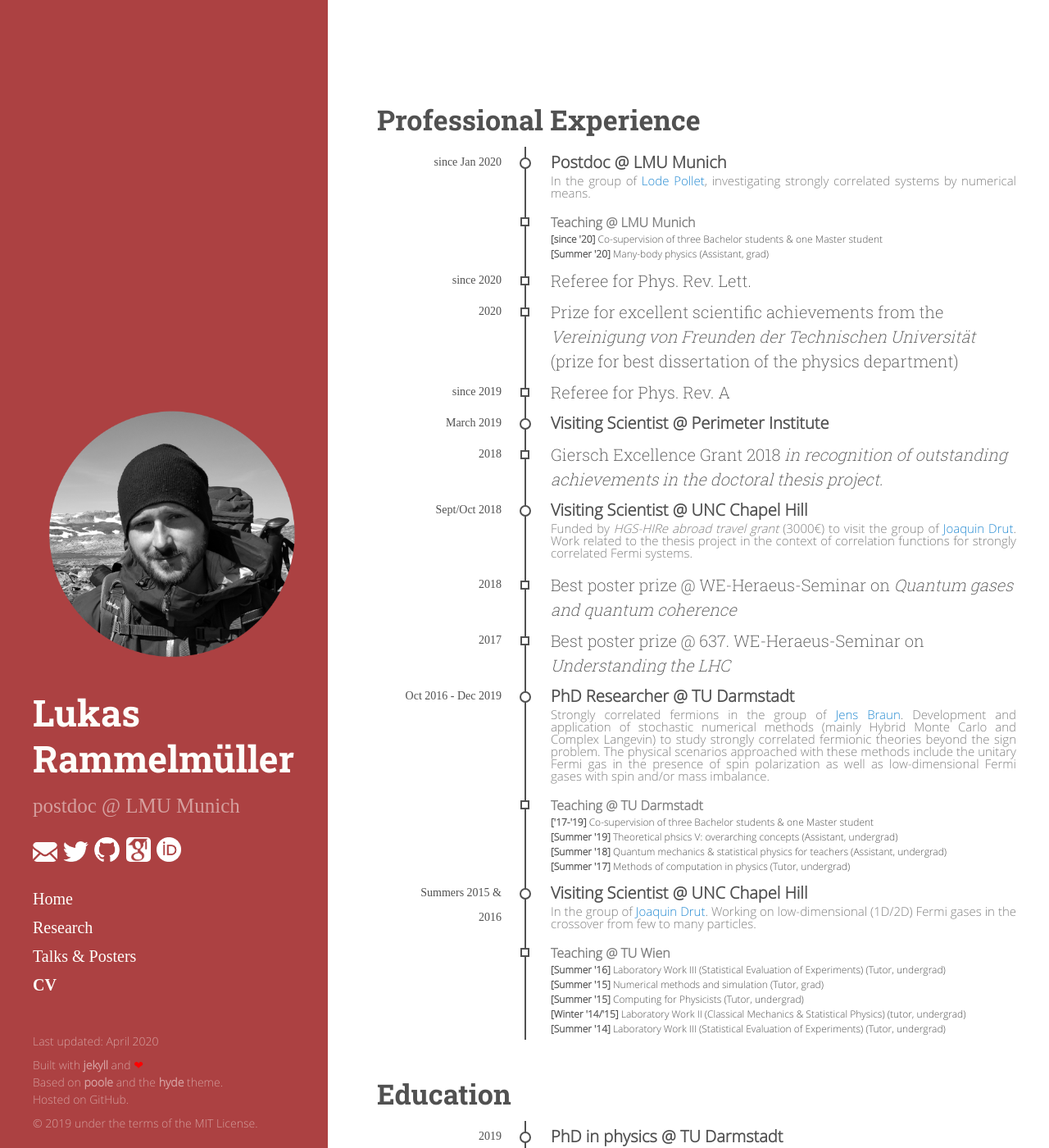
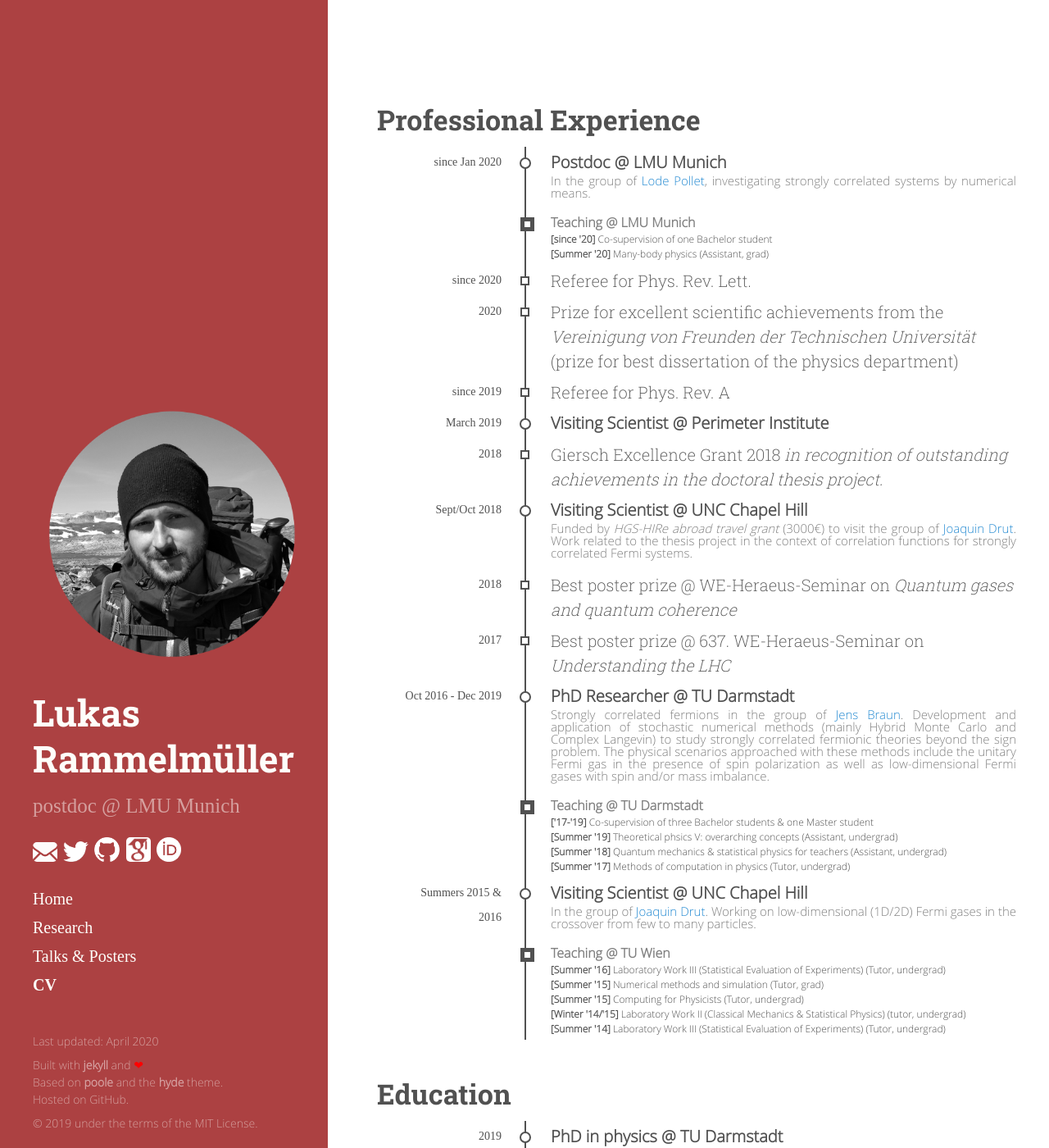
Before and after one commit to rammelmueller/rammelmueller.github.io, a Jekyll site: the page built from timeline.html, in a window 1280 px wide and 1400 px high. Shown: the whole window at 82% size. Built offline with Jekyll 4.4.1, drawn with Linux system fonts in a browser that asks for light colours; nearby versions of some CDN libraries; some web fonts are replaced.

Commit message:
teaching update

```diff
--- a/css/timeline.css
+++ b/css/timeline.css
@@ -131,7 +131,7 @@
   left: -0.33rem;
   top: 0.5rem;
   vertical-align: top;
-  border: 2px solid #515151;
+  border: 5px solid #515151;
   border-radius: 0%;
   background-color: white;
   width: 0.35rem;
@@ -139,8 +139,6 @@
   padding-top: 0.24rem;
 
 }
-
-
 
 
 .teaching .head{
--- a/timeline.html
+++ b/timeline.html
@@ -20,7 +20,7 @@ title: CV
         <div class="head">
           Teaching @ LMU Munich
         </div>
-        <span class='ctag'>[since '20]</span> Co-supervision of three Bachelor students & one Master student <br>
+        <span class='ctag'>[since '20]</span> Co-supervision of one Bachelor student <br>
         <span class='ctag'>[Summer '20]</span> Many-body physics (Assistant, grad) <br>
         </div>
     </div>
```
